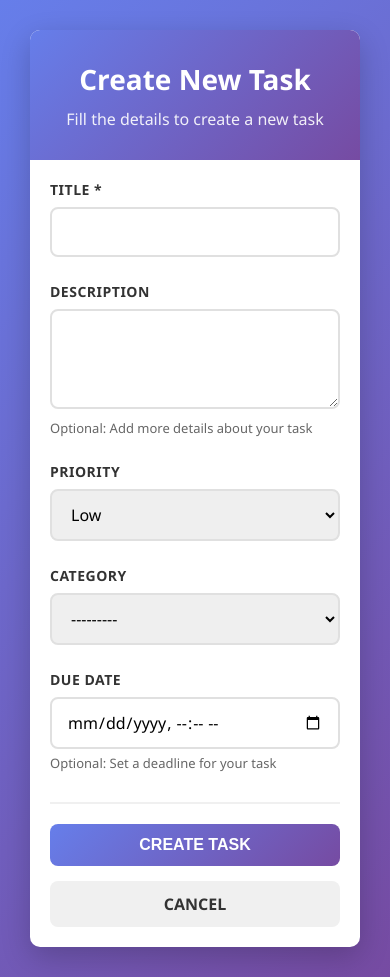
After one commit to MichalS1507/django_projects_exercises, a Django app: page /todo/create_task/ in a window 390 px wide. The commit adds this page. Run offline with Django 5.2, Linux system fonts and the light colour scheme; the visitor is signed in with stand-in values (Sample User, id 1); data that the repository does not hold is empty.

Commit message:
feat: add task creation view with styled form

```diff
--- /dev/null
+++ b/todo_app/forms.py
@@ -0,0 +1,11 @@
+from django import forms
+from .models import Task
+
+class TaskForm(forms.ModelForm):
+    class Meta:
+        model = Task
+        fields = ('title', 'description', 'priority', 'due_date', 'category')
+        widgets = {
+            'due_date': forms.DateTimeInput(attrs={'type': 'datetime-local'}),
+            'description': forms.Textarea(attrs={'rows': 3}),
+        }
--- a/todo_app/templates/todo_app/task_detail.html
+++ b/todo_app/templates/todo_app/task_detail.html
@@ -149,7 +149,8 @@ background-color: {{ task.category.color }}; border-radius: 3px;"></span>
         {% endif %}
 
         <div class="actions">
-            <a href="{% url 'todo_app:task_list' %}" class="btn btn-primary">BACK TO LIST</a>
+            <a href="{% url 'todo_app:task_list' %}" class="btn btn-primary">
+                BACK TO LIST</a>
 
             <a href="#" class="btn btn-warning">EDIT</a>
             <a href="#" class="btn btn-danger">DELETE</a>
--- /dev/null
+++ b/todo_app/templates/todo_app/task_form.html
@@ -0,0 +1,275 @@
+<!DOCTYPE html>
+<html lang="en">
+<head>
+    <meta charset="UTF-8">
+    <title>{% if object %}Edit{% else %}Create{% endif %} Task</title>
+    <style>
+        * {
+            margin: 0;
+            padding: 0;
+            box-sizing: border-box;
+        }
+
+        body {
+            font-family: 'Segoe UI', Tahoma, Geneva, Verdana, sans-serif;
+            background: linear-gradient(135deg, #667eea 0%, #764ba2 100%);
+            min-height: 100vh;
+            padding: 20px;
+        }
+
+        .container {
+            max-width: 600px;
+            margin: 0 auto;
+            background: white;
+            border-radius: 10px;
+            box-shadow: 0 10px 30px rgba(0,0,0,0.2);
+            overflow: hidden;
+        }
+
+        .header {
+            background: linear-gradient(135deg, #667eea 0%, #764ba2 100%);
+            color: white;
+            padding: 30px;
+            text-align: center;
+        }
+
+        .header h1 {
+            font-size: 28px;
+            margin-bottom: 10px;
+        }
+
+        .header p {
+            opacity: 0.9;
+            font-size: 16px;
+        }
+
+        .form-container {
+            padding: 40px;
+        }
+
+        .form-group {
+            margin-bottom: 25px;
+        }
+
+        .form-group label {
+            display: block;
+            margin-bottom: 8px;
+            font-weight: 600;
+            color: #333;
+            font-size: 14px;
+            text-transform: uppercase;
+            letter-spacing: 0.5px;
+        }
+
+        .form-group input,
+        .form-group select,
+        .form-group textarea {
+            width: 100%;
+            padding: 12px 15px;
+            border: 2px solid #e0e0e0;
+            border-radius: 8px;
+            font-size: 16px;
+            transition: all 0.3s ease;
+            font-family: inherit;
+        }
+
+        .form-group input:focus,
+        .form-group select:focus,
+        .form-group textarea:focus {
+            outline: none;
+            border-color: #667eea;
+            box-shadow: 0 0 0 3px rgba(102, 126, 234, 0.1);
+        }
+
+        .form-group textarea {
+            resize: vertical;
+            min-height: 100px;
+        }
+
+        .form-row {
+            display: grid;
+            grid-template-columns: 1fr 1fr;
+            gap: 20px;
+        }
+
+        .errorlist {
+            list-style: none;
+            margin-top: 5px;
+            padding: 0;
+        }
+
+        .errorlist li {
+            color: #e74c3c;
+            font-size: 14px;
+            margin-top: 5px;
+        }
+
+        .help-text {
+            color: #666;
+            font-size: 13px;
+            margin-top: 5px;
+        }
+
+        .form-actions {
+            display: flex;
+            gap: 15px;
+            margin-top: 30px;
+            padding-top: 20px;
+            border-top: 2px solid #f0f0f0;
+        }
+
+        .btn {
+            padding: 12px 30px;
+            border: none;
+            border-radius: 8px;
+            font-size: 16px;
+            font-weight: 600;
+            cursor: pointer;
+            transition: all 0.3s ease;
+            text-decoration: none;
+            display: inline-block;
+            text-align: center;
+        }
+
+        .btn-primary {
+            background: linear-gradient(135deg, #667eea 0%, #764ba2 100%);
+            color: white;
+            flex: 2;
+        }
+
+        .btn-primary:hover {
+            transform: translateY(-2px);
+            box-shadow: 0 5px 15px rgba(102, 126, 234, 0.4);
+        }
+
+        .btn-secondary {
+            background: #f0f0f0;
+            color: #333;
+            flex: 1;
+        }
+
+        .btn-secondary:hover {
+            background: #e0e0e0;
+        }
+
+        @media (max-width: 768px) {
+            .container {
+                margin: 10px;
+            }
+
+            .form-container {
+                padding: 20px;
+            }
+
+            .form-row {
+                grid-template-columns: 1fr;
+                gap: 0;
+            }
+
+            .form-actions {
+                flex-direction: column;
+            }
+        }
+    </style>
+</head>
+<body>
+    <div class="container">
+        <div class="header">
+            <h1>{% if object %}Edit Task{% else %}Create New Task{% endif %}</h1>
+            <p>{% if object %}Update your task details below{% else %}
+                Fill the details to create a new task{% endif %}</p>
+        </div>
+
+        <div class="form-container">
+            <form method="post">
+                {% csrf_token %}
+
+                {% if form.non_field_errors %}
+                    <div class="errorlist">
+                        {% for error in form.non_field_errors %}
+                            <li>{{ error }}</li>
+                        {% endfor %}
+                    </div>
+                {% endif %}
+
+                <!-- TITLE FIELD - BEZ ID -->
+                <div class="form-group">
+                    <label>Title *</label>
+                    {{ form.title }}
+                    {% if form.title.errors %}
+                        <ul class="errorlist">
+                            {% for error in form.title.errors %}
+                                <li>{{ error }}</li>
+                            {% endfor %}
+                        </ul>
+                    {% endif %}
+                </div>
+
+                <!-- DESCRIPTION FIELD - BEZ ID -->
+                <div class="form-group">
+                    <label>Description</label>
+                    {{ form.description }}
+                    {% if form.description.errors %}
+                        <ul class="errorlist">
+                            {% for error in form.description.errors %}
+                                <li>{{ error }}</li>
+                            {% endfor %}
+                        </ul>
+                    {% endif %}
+                    <div class="help-text">Optional: Add more details about your task</div>
+                </div>
+
+                <!-- PRIORITY AND CATEGORY FIELDS - BEZ ID -->
+                <div class="form-row">
+                    <div class="form-group">
+                        <label>Priority</label>
+                        {{ form.priority }}
+                        {% if form.priority.errors %}
+                            <ul class="errorlist">
+                                {% for error in form.priority.errors %}
+                                    <li>{{ error }}</li>
+                                {% endfor %}
+                            </ul>
+                        {% endif %}
+                    </div>
+
+                    <div class="form-group">
+                        <label>Category</label>
+                        {{ form.category }}
+                        {% if form.category.errors %}
+                            <ul class="errorlist">
+                                {% for error in form.category.errors %}
+                                    <li>{{ error }}</li>
+                                {% endfor %}
+                            </ul>
+                        {% endif %}
+                    </div>
+                </div>
+
+                <!-- DUE DATE FIELD - BEZ ID -->
+                <div class="form-group">
+                    <label>Due Date</label>
+                    {{ form.due_date }}
+                    {% if form.due_date.errors %}
+                        <ul class="errorlist">
+                            {% for error in form.due_date.errors %}
+                                <li>{{ error }}</li>
+                            {% endfor %}
+                        </ul>
+                    {% endif %}
+                    <div class="help-text">Optional: Set a deadline for your task</div>
+                </div>
+
+                <!-- FORM ACTIONS -->
+                <div class="form-actions">
+                    <button type="submit" class="btn btn-primary">
+                        {% if object %}SAVE CHANGES{% else %}CREATE TASK{% endif %}
+                    </button>
+                    <a href="{% url 'todo_app:task_list' %}" class="btn btn-secondary">
+                        CANCEL</a>
+                </div>
+            </form>
+        </div>
+    </div>
+</body>
+</html>
--- a/todo_app/urls.py
+++ b/todo_app/urls.py
@@ -6,4 +6,5 @@ app_name = 'todo_app'
 urlpatterns = [
     path('', views.TaskListView.as_view(), name='task_list'),
     path('<int:pk>/', views.TaskDetailView.as_view(), name='task_detail'),
+    path('create_task/', views.TaskCreateView.as_view(), name='new_task'),
 ]
--- a/todo_app/views.py
+++ b/todo_app/views.py
@@ -1,5 +1,7 @@
+from django.urls import reverse_lazy
 from django.views import generic
 from django.contrib.auth.mixins import LoginRequiredMixin
+from .forms import TaskForm
 from .models import Task
 
 # Create your views here.
@@ -32,3 +34,13 @@ class TaskDetailView(LoginRequiredMixin, generic.DetailView):
 
     def get_queryset(self):
         return Task.objects.filter(user=self.request.user)
+
+class TaskCreateView(LoginRequiredMixin, generic.CreateView):
+    model = Task
+    form_class = TaskForm
+    template_name = "todo_app/task_form.html"
+    success_url = reverse_lazy('todo_app:task_list')
+
+    def form_valid(self, form):
+        form.instance.user = self.request.user
+        return super().form_valid(form)
```
Also changed, not shown: todo_app/templates/todo_app/task_index.html (+13 -2 lines).
